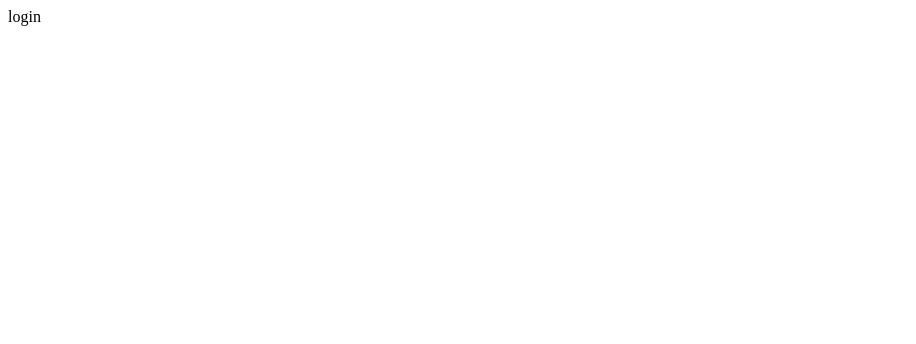
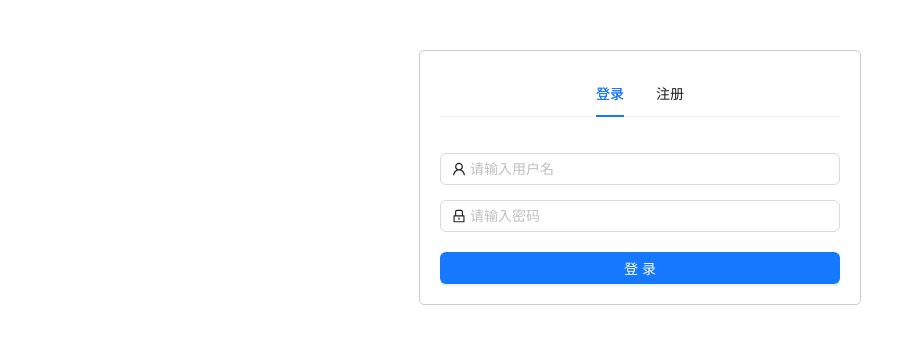
Before and after one commit to Jjqcoder/pixel-ping, a React (Vite) app in the folder browser/: page / in a window 1280 px wide. Shown: the top 344 px of the page, without its empty margins (0-916 px from the left). Built offline with nearby package versions, Linux system fonts and the light colour scheme.

Commit message:
feat:Initialize the login page

```diff
--- a/browser/package.json
+++ b/browser/package.json
@@ -10,6 +10,7 @@
     "preview": "vite preview"
   },
   "dependencies": {
+    "@ant-design/icons": "^5.6.1",
     "antd": "^5.24.3",
     "react": "^19.0.0",
     "react-dom": "^19.0.0",
--- a/browser/src/pages/LoginPage.tsx
+++ b/browser/src/pages/LoginPage.tsx
@@ -1,7 +1,67 @@
+import React, { useState } from 'react';
+import { Input, Button, Tabs } from 'antd';
+import { UserOutlined, LockOutlined } from '@ant-design/icons';
+
 const LoginPage = () => {
+  const [username, setUsername] = useState('');
+  const [password, setPassword] = useState('');
+  const [activeTab, setActiveTab] = useState('login');
+
+  const handleUsernameChange = (e) => {
+    setUsername(e.target.value);
+  };
+
+  const handlePasswordChange = (e) => {
+    setPassword(e.target.value);
+  };
+
+  const handleLogin = () => {
+    console.log('登录用户名:', username);
+    console.log('登录密码:', password);
+  };
+
+  const handleRegister = () => {
+    console.log('注册用户名:', username);
+    console.log('注册密码:', password);
+  };
+
+  const onTabChange = (key) => {
+    setActiveTab(key);
+  };
+
   return (
-    <>login</>
-  )
-}
+    <div style={{ width: 400, margin: '50px auto', padding: 20, border: '1px solid #ccc', borderRadius: 5 }}>
+      <Tabs activeKey={activeTab} onChange={onTabChange} centered>
+        <Tabs.TabPane tab="登录" key="login" />
+        <Tabs.TabPane tab="注册" key="register" />
+      </Tabs>
+
+      <div style={{ marginTop: 20 }}>
+        <Input
+          prefix={<UserOutlined />}
+          placeholder="请输入用户名"
+          value={username}
+          onChange={handleUsernameChange}
+          style={{ marginBottom: 15 }}
+        />
+        <Input
+          prefix={<LockOutlined />}
+          type="password"
+          placeholder="请输入密码"
+          value={password}
+          onChange={handlePasswordChange}
+          style={{ marginBottom: 20 }}
+        />
+        <Button
+          type="primary"
+          block
+          onClick={activeTab === 'login' ? handleLogin : handleRegister}
+        >
+          {activeTab === 'login' ? '登录' : '注册'}
+        </Button>
+      </div>
+    </div>
+  );
+};
 
 export { LoginPage }
```
Also changed, not shown: 1 other file (tests, documents, lock files or other folders).
